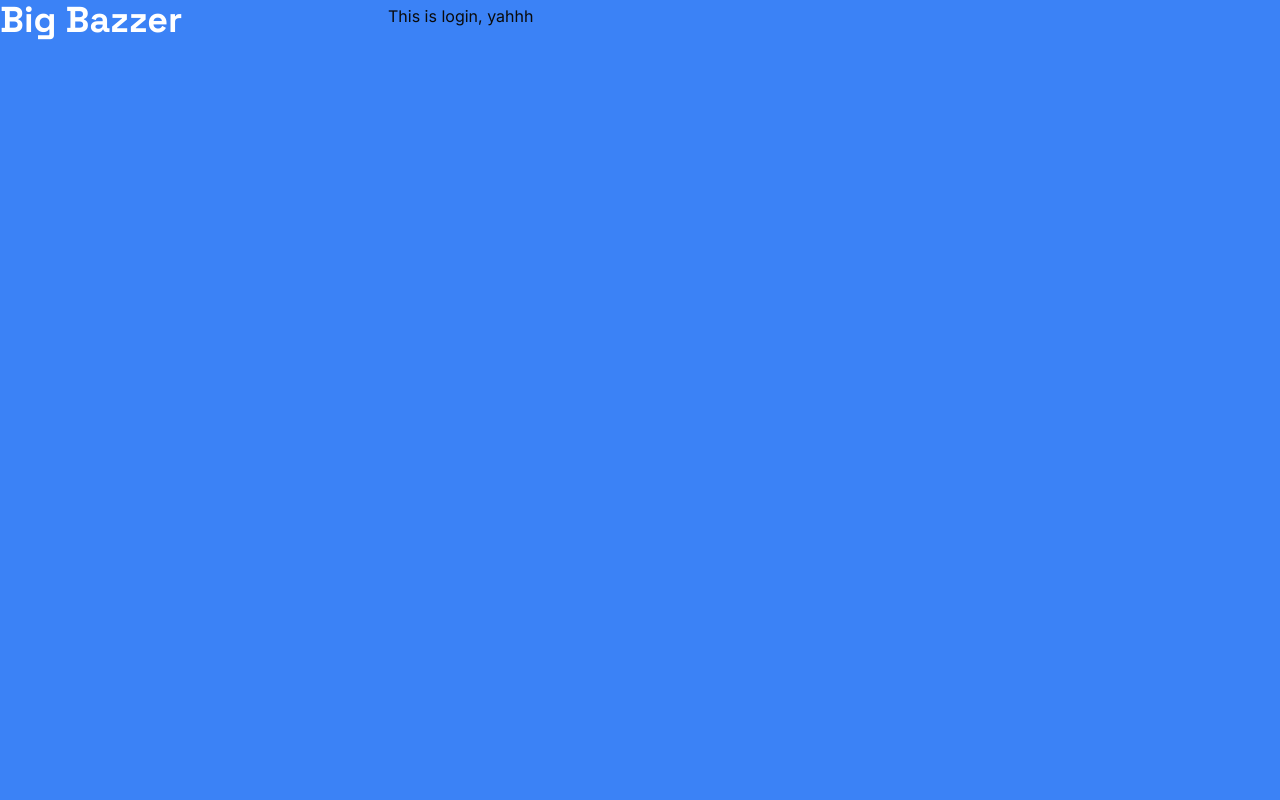
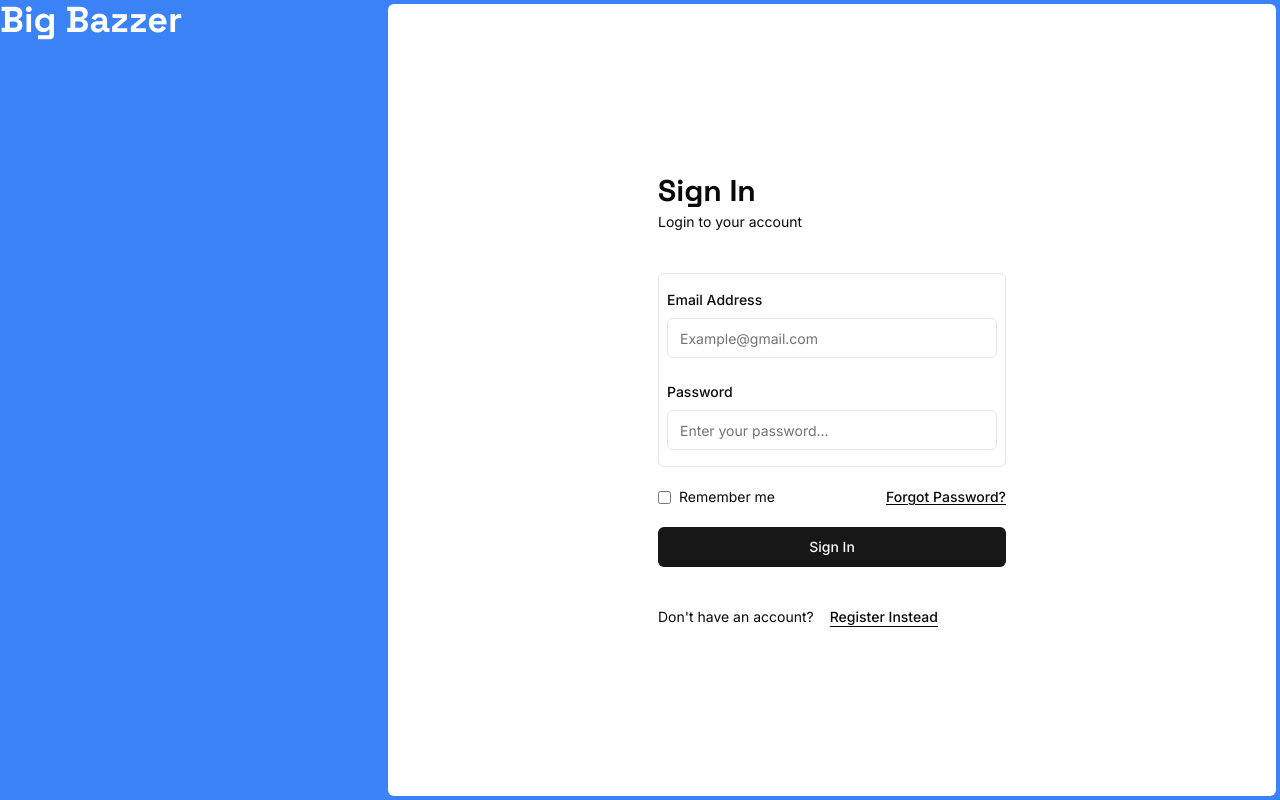
Before and after one commit to Ayothegod/redux-ecommerce, a React (Vite) app in the folder frontend/: page /auth/login in a window 1280 px wide. Built offline with nearby package versions, Linux system fonts and the light colour scheme.

Commit message:
old commits

```diff
--- a/frontend/src/layouts/AuthLayout.tsx
+++ b/frontend/src/layouts/AuthLayout.tsx
@@ -3,7 +3,7 @@ import { Outlet } from "react-router-dom";
 export function AuthLayout() {
   return (
     <div className="bg-main min-h-screen flex">
-      <div className="font-space-grotesk text-white text-4xl w-[30%] min-h-screen">
+      <div className="hidden md:flex font-space-grotesk text-white text-4xl md:w-[30%] min-h-screen">
         Big Bazzer
       </div>
       <div className="flex flex-1 w-full p-1">
--- /dev/null
+++ b/frontend/src/lib/schema.ts
@@ -0,0 +1,102 @@
+import { z } from "zod";
+
+const AccountType = z.enum(["SHOPPER", "SELLER", "ADMIN"], {
+  message: "it can only be SELLER or SHOPPER",
+});
+
+export const registrationSchema = z.object({
+  firstName: z
+    .string({ required_error: "First Name is required" })
+    .min(3, { message: "First Name must be at least 3 characters long" })
+    .max(50, { message: "First Name must be at most 50 characters long" }),
+  lastName: z
+    .string({ required_error: "Last Name is required" })
+    .min(3, { message: "Last Name must be at least 3 characters long" })
+    .max(50, { message: "Last Name must be at most 50 characters long" }),
+  accountType: AccountType,
+  email: z
+    .string({ required_error: "Email is required" })
+    .email({ message: "Invalid email address" }),
+  password: z
+    .string({ required_error: "Password is required" })
+    .min(8, { message: "Password must be at least 8 characters long" })
+    .max(225, { message: "Password must be at most 225 characters long" }),
+});
+
+export const loginSchema = z.object({
+  email: z
+    .string({ required_error: "Email is required" })
+    .email({ message: "Invalid email address" }),
+  password: z
+    .string({ required_error: "Password is required" })
+    .min(8, { message: "Password must be at least 8 characters long" })
+    .max(225, { message: "Password must be at most 225 characters long" }),
+});
+
+export const forgotPasswordSchema = z.object({
+  email: z
+    .string({ required_error: "Email is required" })
+    .email({ message: "Invalid email address" }),
+});
+
+export const resetPasswordSchema = z.object({
+  otp: z
+    .string({ required_error: "OTPs required" })
+    .min(6, { message: "OTP cannot be less than 6 digits" })
+    .max(6, { message: "OTP cannot be more than 6 digits." }),
+  newPassword: z
+    .string({ required_error: "Password is required" })
+    .min(6, { message: "New password must be at least 8 characters long" }),
+});
+
+const CategoryType = z.enum(["TABLE", "CHAIR", "COVER"], {
+  message: "it can only be SELLER or SHOPPER",
+});
+
+export const productSchema = z.object({
+  name: z
+    .string({ required_error: "Product name is required" })
+    .min(3, { message: "Product name must be at least 3 characters long" }),
+  description: z
+    .string({ required_error: "Description is required" })
+    .min(3, { message: "Description must be at least 3 characters long" }),
+  imageUrl: z.string().optional(),
+  price: z.coerce
+    .number({ required_error: "Price is required" })
+    .min(1, "Enter the price for this product"),
+  category: CategoryType,
+  tags: z.array(z.string()),
+  sellerId: z
+    .string({ required_error: "sellerId is required" })
+    .min(3, { message: "sellerId must be at least 3 characters long" }),
+});
+
+export const updateProductSchema = z.object({
+  name: z.string().optional(),
+  description: z.string().optional(),
+  imageUrl: z.string().optional(),
+  price: z.coerce.number().optional(),
+  category: CategoryType,
+  tags: z.array(z.string()).optional(),
+  sellerId: z
+    .string({ required_error: "sellerId is required" })
+    .min(3, { message: "sellerId must be at least 3 characters long" }),
+});
+
+const OrderItemStatus = z.enum(
+  ["PENDING", "SHIPPED", "DELIVERED", "CANCELLED"],
+  {
+    message: "it can only be PENDING, SHIPPED, DELIVERED or CANCELLED",
+  }
+);
+
+export const orderItem = z.object({
+  orderId: z.string().optional(),
+  productId: z.string(),
+  sellerId: z.string(),
+  quantity: z.string(),
+  price: z.string(),
+  status: OrderItemStatus,
+});
+
+export type OrderItem = z.infer<typeof orderItem>
--- a/frontend/src/main.tsx
+++ b/frontend/src/main.tsx
@@ -4,11 +4,13 @@ import { App } from "./App.tsx";
 import "./index.css";
 import { Provider } from "react-redux";
 import store from "./store.ts";
+import { Toaster } from "@/components/ui/toaster"
 
 createRoot(document.getElementById("root")!).render(
   <StrictMode>
     <Provider store={store}>
       <App />
+      <Toaster />
     </Provider>
   </StrictMode>
 );
--- a/frontend/src/routes/auth/login.tsx
+++ b/frontend/src/routes/auth/login.tsx
@@ -1,17 +1,68 @@
 /* eslint-disable @typescript-eslint/no-explicit-any */
+import { Button } from "@/components/ui/button";
+import { Input } from "@/components/ui/input";
+import { useToast } from "@/hooks/use-toast";
+import { loginSchema } from "@/lib/schema";
+// import { AuthState } from "@/services/auth/types";
+import { useEffect } from "react";
+import { Link, useNavigate } from "react-router-dom";
+import { zodResolver } from "@hookform/resolvers/zod";
+import { useForm } from "react-hook-form";
+import { z } from "zod";
+import { Label } from "@/components/ui/label";
+import { useLoginMutation } from "@/services/auth/authSlice";
+import { Loader2 } from "lucide-react";
 
-import { AuthState } from "@/services/auth/types";
-import { useEffect } from "react";
-import { useNavigate } from "react-router-dom";
+type LoginSchemaType = z.infer<typeof loginSchema>;
 
 export function Login({
   isAuthenticated,
-  authState,
-}: {
+}: // authState,
+{
   isAuthenticated: boolean;
-  authState: AuthState;
+  // authState: AuthState;
 }) {
+  const [login, { isLoading }] = useLoginMutation();
+  const { toast } = useToast();
   const navigate = useNavigate();
+  const {
+    register,
+    handleSubmit,
+    formState: { errors },
+  } = useForm<LoginSchemaType>({ resolver: zodResolver(loginSchema) });
+
+  const onSubmit = async (data: LoginSchemaType) => {
+    try {
+      const response = await login(data).unwrap();
+      console.log(response);
+
+      toast({
+        title: `Welcome back, ${response.data.userRes.accountType}`,
+        description: ``,
+      });
+      return null;
+      return navigate("/login");
+    } catch (error: any) {
+      console.log({ error });
+
+      if (error.data) {
+        toast({
+          variant: "destructive",
+          description: `${error.data.message}`,
+        });
+        return;
+      }
+
+      if (error) {
+        toast({
+          variant: "destructive",
+          title: "Uh oh! Something went wrong.",
+          description: "There was a problem with your request.",
+        });
+        return null;
+      }
+    }
+  };
 
   useEffect(() => {
     if (isAuthenticated) {
@@ -23,5 +74,76 @@ export function Login({
     return null;
   }
 
-  return <div>This is login, yahhh</div>;
+  return (
+    <div className="bg-white  flex items-center justify-center flex-col flex-1 rounded-md p-4">
+      <div className="px-10 w-1/2">
+        <h2 className="font-space-grotesk text-3xl">Sign In</h2>
+        <label htmlFor="" className="text-sm">
+          Login to your account
+        </label>
+        <form className="my-10" onSubmit={handleSubmit(onSubmit)}>
+          <div className="border px-2 py-4 rounded-md w-full gap-4 md:gap-6 flex  flex-col">
+            <div className="flex flex-col gap-2">
+              <label className="text-sm font-medium">Email Address</label>
+              <Input
+                type="email"
+                placeholder="Example@gmail.com"
+                className="border"
+                {...register("email")}
+              />
+              {errors.email && (
+                <Label className="text-xs text-red-500">
+                  {errors.email?.message}
+                </Label>
+              )}
+            </div>
+
+            <div className="flex flex-col gap-2">
+              <label className="text-sm font-medium">Password</label>
+              <Input
+                type="password"
+                placeholder="Enter your password..."
+                className="border"
+                {...register("password")}
+              />
+              {errors.password && (
+                <Label className="text-xs text-red-500">
+                  {errors.password?.message}
+                </Label>
+              )}
+            </div>
+          </div>
+
+          <div className="flex items-center justify-between my-5">
+            <div className="flex items-center gap-2">
+              <input type="checkbox" />
+              <label htmlFor="checkbox" className="text-sm">
+                Remember me
+              </label>
+            </div>
+            <Link
+              to="/auth/login"
+              className="underline underline-offset-2 font-medium text-sm"
+            >
+              Forgot Password?
+            </Link>
+          </div>
+
+          <Button type="submit" className="w-full">
+            {isLoading ? <Loader2 className="animate-spin" /> : "Sign In"}
+          </Button>
+        </form>
+
+        <div className="flex items-center gap-4 text-sm">
+        <label htmlFor="login">Don't have an account?</label>
+          <Link
+            to="/auth/register"
+            className="underline underline-offset-4 font-medium text-sm"
+          >
+            Register Instead
+          </Link>
+        </div>
+      </div>
+    </div>
+  );
 }
--- a/frontend/src/routes/auth/register.tsx
+++ b/frontend/src/routes/auth/register.tsx
@@ -1,53 +1,73 @@
 /* eslint-disable @typescript-eslint/no-explicit-any */
 import { useRegisterMutation } from "@/services/auth/authSlice";
-import { useState } from "react";
+import { Button } from "@/components/ui/button";
+import { Input } from "@/components/ui/input";
+import { useToast } from "@/hooks/use-toast";
+import { registrationSchema } from "@/lib/schema";
+// import { AuthState } from "@/services/auth/types";
+import { useEffect } from "react";
 import { Link, useNavigate } from "react-router-dom";
+import { zodResolver } from "@hookform/resolvers/zod";
+import { useForm } from "react-hook-form";
+import { z } from "zod";
+import { Label } from "@/components/ui/label";
+import { Loader2 } from "lucide-react";
+
+type RegisterSchemaType = z.infer<typeof registrationSchema>;
 
 export function Register({ isAuthenticated }: { isAuthenticated: boolean }) {
-  const [register] = useRegisterMutation();
+  const [register, { isLoading }] = useRegisterMutation();
+  const { toast } = useToast();
   const navigate = useNavigate();
-  const [formData, setFormData] = useState({
-    firstName: "",
-    lastName: "",
-    accountType: "",
-    email: "",
-    password: "",
+  const {
+    register: registerInput,
+    handleSubmit,
+    formState: { errors },
+  } = useForm<RegisterSchemaType>({
+    resolver: zodResolver(registrationSchema),
   });
 
-  // const submit = async (e: any) => {
-  //   e.preventDefault();
-  //   console.log(formData)
-  //   try {
-  //     const res = await fetch("http://localhost:3000/api/v1/auth/register", {
-  //       headers: {
-  //         "Content-Type": "application/json",
-  //       },
-  //       method: "POST",
-  //       body: JSON.stringify(formData),
-  //     });
-  //     const response = await res.json();
+  const onSubmit = async (data: RegisterSchemaType) => {
+    try {
+      const response = await register(data).unwrap();
+      console.log(response);
 
-  //     console.log(response);
-  //   } catch (err) {
-  //     console.log(err);
-  //   }
-  // };
+      toast({
+        title: `Welcome back, ${response.data.userRes.accountType}`,
+        description: ``,
+      });
+      return null;
+      return navigate("/login");
+    } catch (error: any) {
+      console.log({ error });
 
-  const submit = async (e: any) => {
-    e.preventDefault();
-    try {
-      const res = await register(formData);
-      console.log(res.data);
+      if (error.data) {
+        toast({
+          variant: "destructive",
+          description: `${error.data.message}`,
+        });
+        return;
+      }
 
-      return;
-    } catch (err) {
-      console.log(err);
-      return;
+      if (error) {
+        toast({
+          variant: "destructive",
+          title: "Uh oh! Something went wrong.",
+          description: "There was a problem with your request.",
+        });
+        return null;
+      }
     }
   };
 
+  useEffect(() => {
+    if (isAuthenticated) {
+      navigate("/dashboard");
+    }
+  }, [isAuthenticated, navigate]);
+
   if (isAuthenticated) {
-    return <div>User session already exists</div>;
+    return null;
   }
 
   return (
@@ -57,88 +77,73 @@ export function Register({ isAuthenticated }: { isAuthenticated: boolean }) {
         <label htmlFor="" className="text-sm">
           Create an account
         </label>
-        <form onSubmit={submit}>
+        <form o onSubmit={handleSubmit(onSubmit)}>
           <div className="border w-full mt-4 rounded-md p-2 grid grid-cols-1 md:grid-cols-2 gap-4 md:gap-6">
             <div className="flex flex-col gap-2">
               <label className="text-sm font-medium">First Name</label>
-              <input
+              <Input
                 type="text"
-                className="border"
                 placeholder="John"
-                onChange={(e) =>
-                  setFormData({
-                    ...formData,
-                    firstName: e.target.value,
-                  })
-                }
+                {...registerInput("firstName")}
               />
+              {errors.firstName && (
+                <Label className="text-xs text-red-500">
+                  {errors.firstName?.message}
+                </Label>
+              )}
             </div>
 
             {/* Second input */}
             <div className="flex flex-col gap-2">
               <label className="text-sm font-medium">Last Name</label>
-              <input
+              <Input
                 type="text"
                 placeholder="Doe"
-                className="border"
-                value={formData.lastName}
-                onChange={(e) =>
-                  setFormData({
-                    ...formData,
-                    lastName: e.target.value,
-                  })
-                }
+                {...registerInput("lastName")}
               />
+              {errors.lastName && (
+                <Label className="text-xs text-red-500">
+                  {errors.lastName?.message}
+                </Label>
+              )}
             </div>
 
             {/* Third input */}
             <div className="flex flex-col gap-2">
               <label className="text-sm font-medium">Email Address</label>
-              <input
+              <Input
                 type="email"
-                placeholder="Doe"
+                placeholder="Example@gmail.com"
                 className="border"
-                value={formData.email}
-                onChange={(e) =>
-                  setFormData({
-                    ...formData,
-                    email: e.target.value,
-                  })
-                }
+                {...registerInput("email")}
               />
+              {errors.email && (
+                <Label className="text-xs text-red-500">
+                  {errors.email?.message}
+                </Label>
+              )}
             </div>
 
             {/* Fourth input */}
             <div className="flex flex-col gap-2">
               <label className="text-sm font-medium">Password</label>
-              <input
+              <Input
                 type="password"
-                placeholder="Doe"
+                placeholder="Enter your password..."
                 className="border"
-                value={formData.password}
-                onChange={(e) =>
-                  setFormData({
-                    ...formData,
-                    password: e.target.value,
-                  })
-                }
+                {...registerInput("password")}
               />
+              {errors.password && (
+                <Label className="text-xs text-red-500">
+                  {errors.password?.message}
+                </Label>
+              )}
             </div>
 
             {/* Fifth input */}
             <div className="flex flex-col gap-2">
               <label className="text-sm font-medium">Account Type</label>
-              <select
-                id="accountType"
-                name="accountType"
-                value={formData.accountType}
-                onChange={(e) =>
-                  setFormData({
-                    ...formData,
-                    accountType: e.target.value,
-                  })
-                }
-              >
+              <select id="accountType" name="accountType">
                 <option value="" disabled>
                   Are you a shopper or seller?
                 </option>
@@ -155,12 +160,13 @@ export function Register({ isAuthenticated }: { isAuthenticated: boolean }) {
               <a href="/terms-and-conditions">Terms and Conditions</a>
             </label>
           </div>
-          <button type="submit" className="border  p-2">
-            Sign Up
+          <button type="submit" className="w-full">
+            {isLoading ? <Loader2 className="animate-spin" /> : "Sign Up"}
           </button>
         </form>
 
         <div className="flex items-center gap-4 text-sm">
+          {" "}
           <label htmlFor="login">Already have an account?</label>
           <Link
             to="/auth/login"
```
Also changed, not shown: 1 other file (tests, documents, lock files or other folders).
